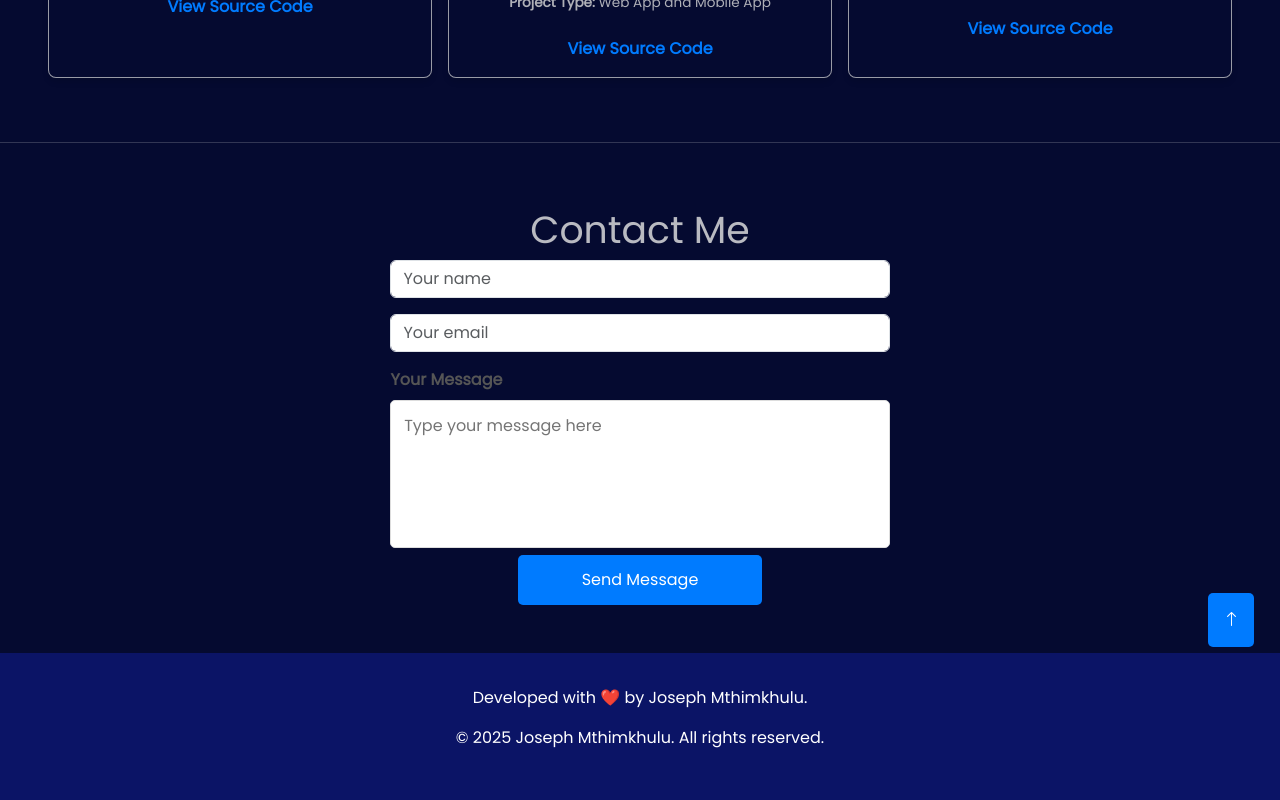
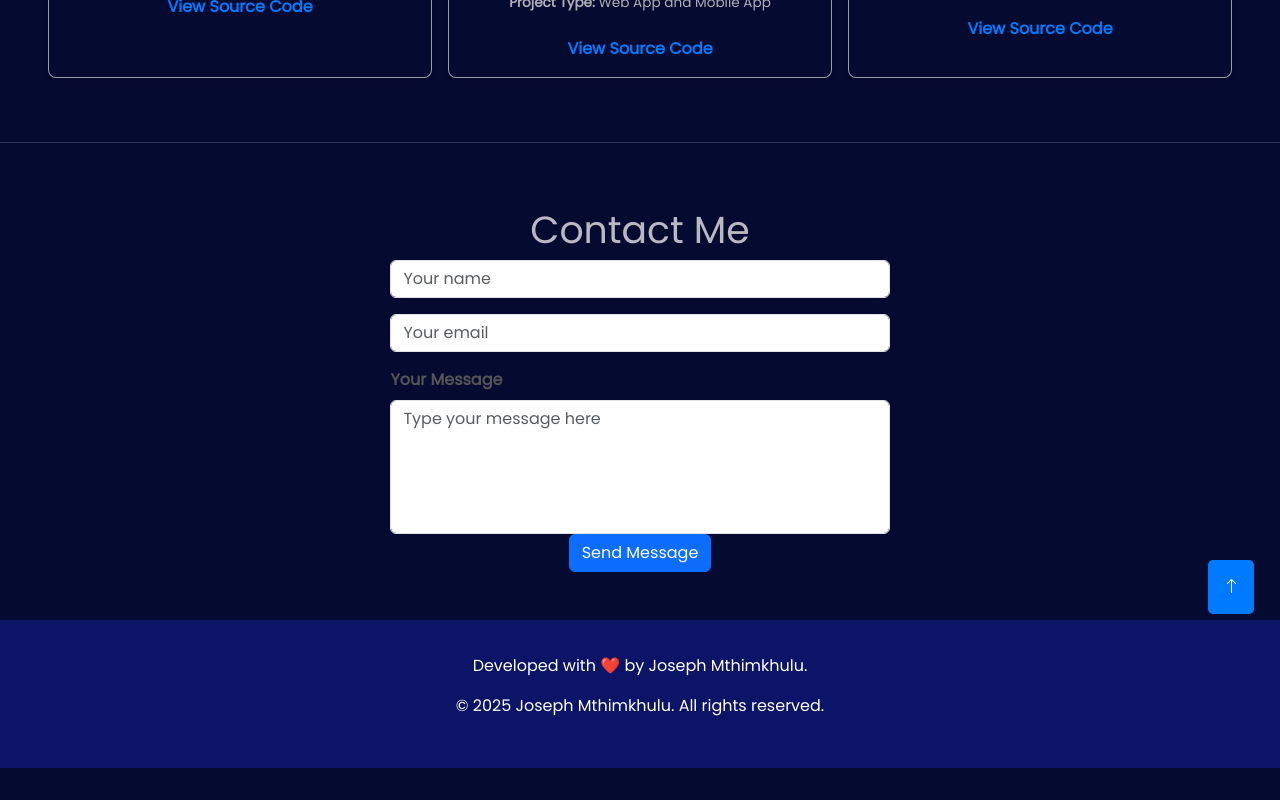
Before and after one commit to ICTPass2002kgao/Portfolio, a React (Vite) app: page / in a window 1280 px wide. Shown: the part 2434-3234 px from the top of the page. After the commit the page ends 3202 px from the top, so only its background shows below. Built offline with nearby package versions, Linux system fonts and the light colour scheme.

Commit message:
added email functionality

```diff
--- a/src/Navbar-Components/Contact.jsx
+++ b/src/Navbar-Components/Contact.jsx
@@ -1,45 +1,105 @@
-import React from "react";
-import { useEffect } from "react";
-import ScrollReveal from 'scrollreveal';
+import React, { useEffect, useState } from "react";
+import ScrollReveal from "scrollreveal";
 
 const Contact = () => {
-    useEffect(()=>{
+  const [formData, setFormData] = useState({
+    name: "",
+    email: "",
+    message: "",
+  });
+
+  const [alertMessage, setAlertMessage] = useState(null);
+
+  useEffect(() => {
     const sr = ScrollReveal({
       origin: "bottom",
       distance: "50px",
       duration: 2000,
       delay: 200,
-            reset: true ,
+      reset: true,
     });
 
     sr.reveal(".contact-section", { interval: 200 });
-          sr.reveal(".contact-title",{origin : 'top'}) ;
-          sr.reveal(".contact-description",{origin : 'left'});
-          sr.reveal(".contact-form",{origin : 'right'});
+    sr.reveal(".contact-title", { origin: "top" });
+    sr.reveal(".contact-description", { origin: "left" });
+    sr.reveal(".contact-form", { origin: "right" });
   }, []);
+
+  const handleChange = (e) => {
+    setFormData({ ...formData, [e.target.name]: e.target.value });
+  };
+
+  const handleSubmit = async (e) => {
+    e.preventDefault();
+    const response = await fetch("https://formsubmit.co/kgaogelojoseph33@gmail.com", {
+      method: "POST",
+      headers: {
+        "Content-Type": "application/json",
+      },
+      body: JSON.stringify({
+        ...formData,
+        _replyto: formData.email,
+        _subject: "Contact Form Submission",
+      }),
+    });
+
+    if (response.ok) {
+      setAlertMessage("Your message was sent successfully!");
+      setFormData({ name: "", email: "", message: "" });
+    } else {
+      setAlertMessage("There was an error sending your message. Please try again.");
+    }
+
+    setTimeout(() => setAlertMessage(null), 5000);
+  };
+
   return (
     <section id="contact-us" className="contact-section">
       <h1 className="contact-title">Contact Me</h1>
       <div className="contact-container">
+        {alertMessage && (
+          <div className={`alert ${response.ok ? "alert-success" : "alert-danger"}`} role="alert">
+            {alertMessage}
+          </div>
+        )}
 
-        <form >
-
-<div class="input-group mb-3">
-  <input type="text" class="form-control" placeholder="Your name" aria-label="Sizing example input" aria-describedby="inputGroup-sizing-default"/>
+        <form onSubmit={handleSubmit}>
+          <div className="input-group mb-3">
+            <input
+              type="text"
+              className="form-control"
+              name="name"
+              placeholder="Your name"
+              value={formData.name}
+              onChange={handleChange}
+              required
+            />
           </div>
-<div class="input-group mb-3">
-  <input type="email" class="form-control" placeholder="Your email" required aria-label="Sizing example input" aria-describedby="inputGroup-sizing-default"/>
+          <div className="input-group mb-3">
+            <input
+              type="email"
+              className="form-control"
+              name="email"
+              placeholder="Your email"
+              value={formData.email}
+              onChange={handleChange}
+              required
+            />
           </div>
           <div className="form-group">
             <label htmlFor="message">Your Message</label>
             <textarea
               id="message"
+              className="form-control"
               rows="5"
+              name="message"
               placeholder="Type your message here"
+              value={formData.message}
+              onChange={handleChange}
               required
             ></textarea>
           </div>
-          <button type="submit" className="btn-submit">
+          <button type="submit" className="btn btn-primary">
             Send Message
           </button>
         </form>
```
Lines whose indentation alone changed are shown as unchanged.
